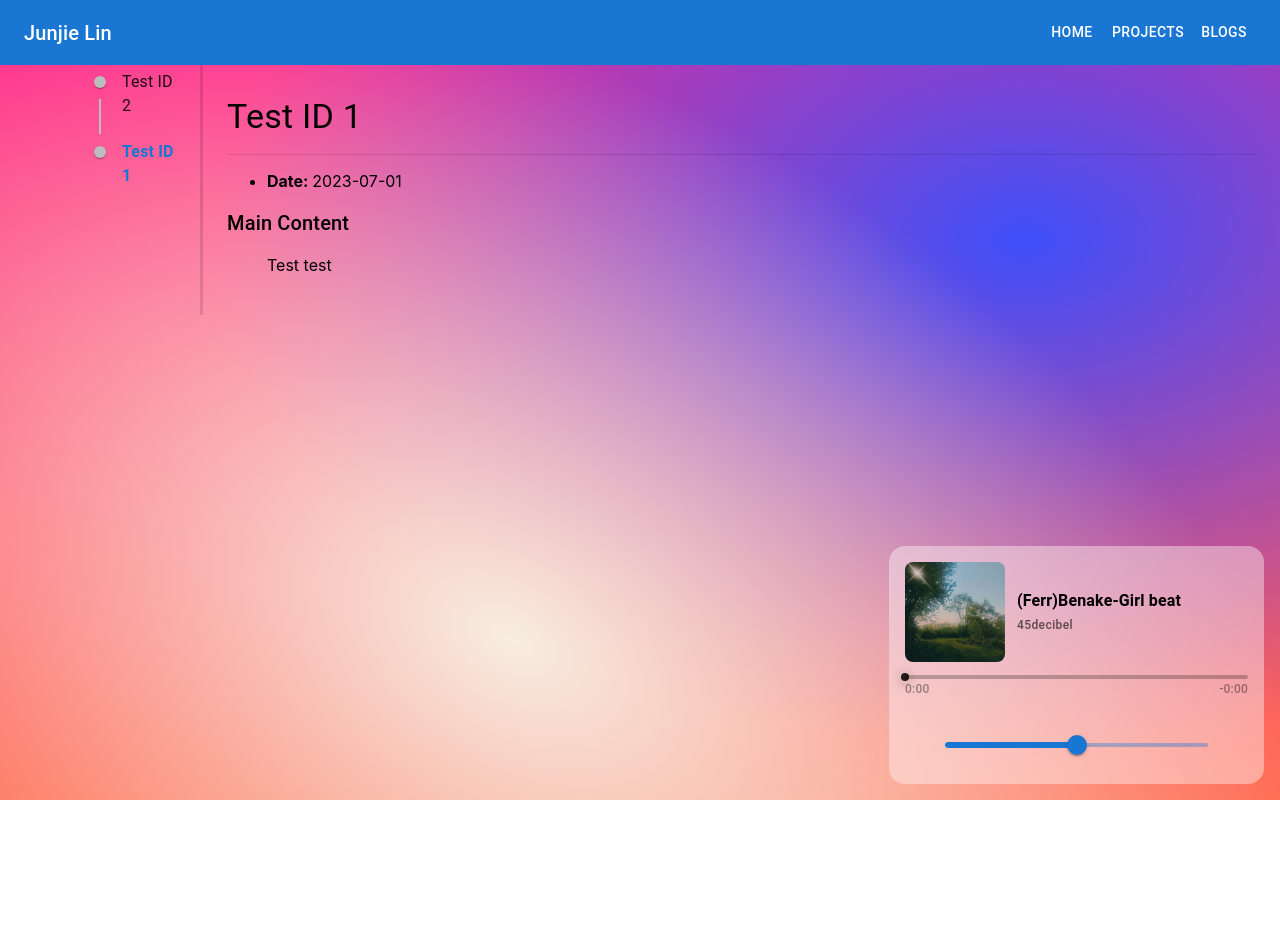
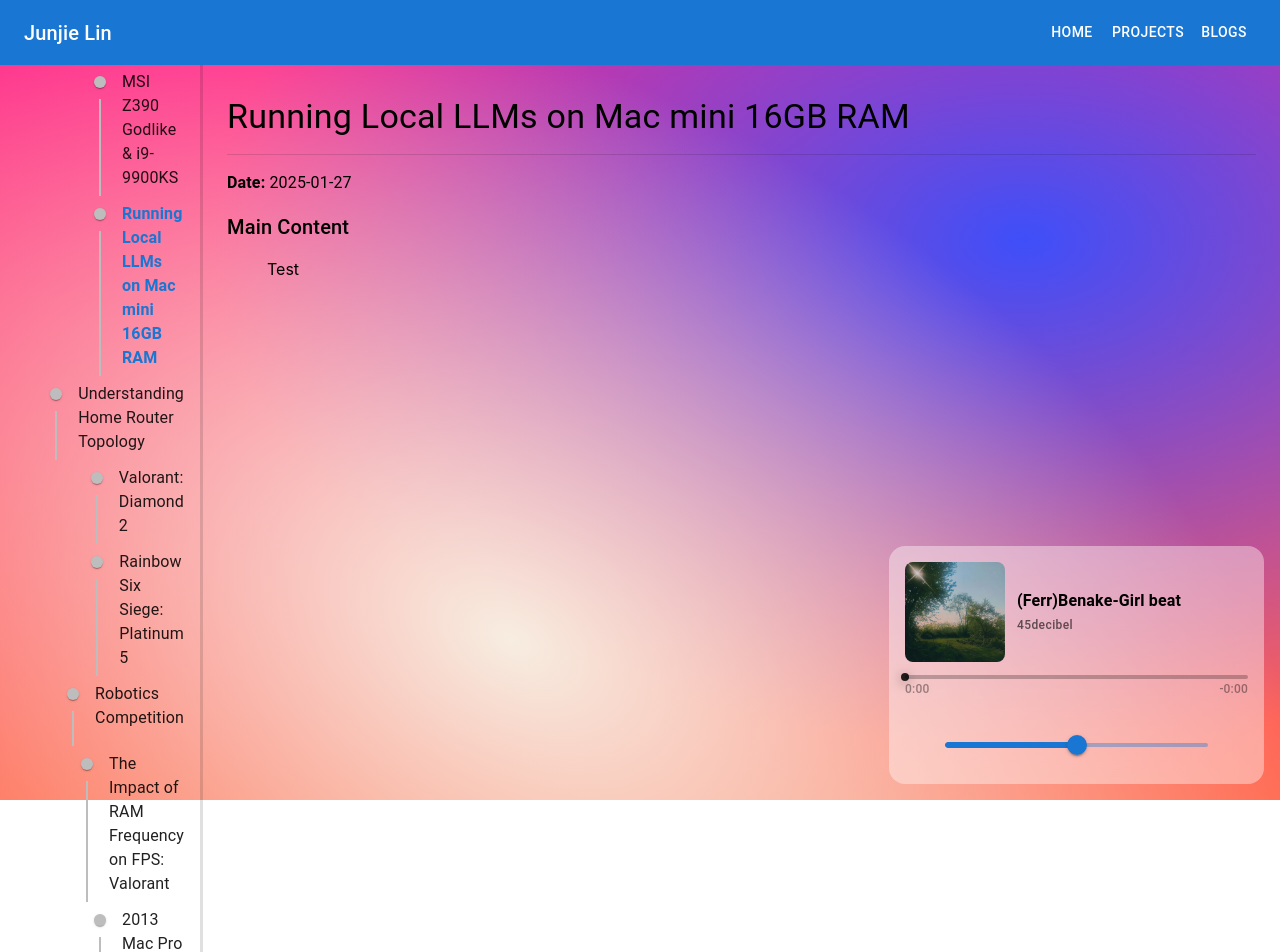
Before and after one commit to junzilla/junzilla.github.io, a React (Create React App) app: page /blogs in a window 1280 px wide. Shown: the top 952 px of the page. Before the commit the page ends 800 px from the top, so only its background shows below. Built offline with nearby package versions, Linux system fonts and the light colour scheme; some icons are missing.

Commit message:
Add status bar appearance

```diff
--- a/public/index.html
+++ b/public/index.html
@@ -1,14 +1,18 @@
 <!DOCTYPE html>
 <html lang="en">
+
 <head>
   <meta charset="utf-8" />
   <link rel="icon" href="%PUBLIC_URL%/favicon.ico" />
   <meta name="viewport" content="width=device-width, initial-scale=1" />
-    <meta name="theme-color" content="#000000" />
-    <meta
-      name="description"
-      content="Web site created using create-react-app"
-    />
+  <!--
+      These 3 meta below is to enable Apple Safari status bar appearance.
+  -->
+  <meta name="apple-mobile-web-app-capable" content="yes">
+  <meta name="apple-mobile-web-app-status-bar-style" content="black-translucent">
+  <meta name="theme-color" content="#1976d2">
+
+  <meta name="description" content="Web site created using create-react-app" />
   <link rel="apple-touch-icon" href="%PUBLIC_URL%/logo192.png" />
   <!--
       manifest.json provides metadata used when your web app is installed on a
@@ -24,10 +28,11 @@
       work correctly both with client-side routing and a non-root public URL.
       Learn how to configure a non-root public URL by running `npm run build`.
     -->
-    <title>React App</title>
+  <title>Junjie Lin</title>
 </head>
+
 <body>
-    <noscript>You need to enable JavaScript to run this app.</noscript>
+  <noscript>Please enable JavaScript.</noscript>
   <div id="root"></div>
   <!--
       This HTML file is a template.
@@ -40,4 +45,5 @@
       To create a production bundle, use `npm run build` or `yarn build`.
     -->
 </body>
+
 </html>
--- a/src/components/BlogDetail.js
+++ b/src/components/BlogDetail.js
@@ -8,12 +8,8 @@ const BlogDetail = ({ blog }) => {
   return (
     <div>
       <Typography variant="h4">{blog.title}</Typography>
-
       <Divider sx={{ marginY: 2 }} />
-      <ul>
-          <li><strong>Date: </strong>{blog.date}</li>
-      </ul>
-
+      <Typography><strong>Date: </strong>{blog.date}</Typography>
       <React.Fragment>
         <Typography variant="h6" sx={{ marginTop: 2 }}>Main Content</Typography>
         <ul>
--- a/src/data/blogs.json
+++ b/src/data/blogs.json
@@ -1,8 +1,18 @@
 [
   {
     "id": 1,
-    "title": "Test ID 1",
-    "date": "2023-07-01",
+    "title": "Running Local LLMs on Mac mini 16GB RAM",
+    "date": "2025-01-27",
+    "text": "Test",
+    "media": {
+      "images": [],
+      "videos": []
+    }
+  },
+  {
+    "id": 2,
+    "title": "Understanding Home Router Topology",
+    "date": "2025-01-18",
     "text": "Test test",
     "media": {
       "images": [],
@@ -10,10 +20,70 @@
     }
   },
   {
-    "id": 2,
-    "title": "Test ID 2",
-    "date": "2025-07-2",
+    "id": 3,
+    "title": "The Impact of RAM Frequency on FPS: Valorant",
+    "date": "2024-03-30",
     "text": "Test test test",
+    "media": {
+      "images": [],
+      "videos": []
+    }
+  },
+  {
+    "id": 4,
+    "title": "2013 Mac Pro",
+    "date": "2023-10-26",
+    "text": "Test test test test",
+    "media": {
+      "images": [],
+      "videos": []
+    }
+  },
+  {
+    "id": 5,
+    "title": "Travel",
+    "date": "2022-06-07",
+    "text": "Test test test test test",
+    "media": {
+      "images": [],
+      "videos": []
+    }
+  },
+  {
+    "id": 6,
+    "title": "Robotics Competition",
+    "date": "2024-06-18",
+    "text": "Test test test test test test",
+    "media": {
+      "images": [],
+      "videos": []
+    }
+  },
+  {
+    "id": 7,
+    "title": "Valorant: Diamond 2",
+    "date": "2024-12-14",
+    "text": "Test test test test test test test",
+    "media": {
+      "images": [],
+      "videos": []
+    }
+  },
+  {
+    "id": 8,
+    "title": "Rainbow Six Siege: Platinum 5",
+    "date": "2024-12-14",
+    "text": "Test test test test test test test test",
+    "media": {
+      "images": [],
+      "videos": []
+    }
+  },
+    {
+    "id": 9,
+    "title": "MSI Z390 Godlike & i9-9900KS",
+    "date": "2025-06-01",
+    "text": "Test test test test test test test test test",
     "media": {
       "images": [],
       "videos": []
--- a/src/data/projects.json
+++ b/src/data/projects.json
@@ -33,7 +33,7 @@
   {
     "id": "2",
     "title": "Snake",
-    "description": "An 8-digit 7-segment LED display animates the classic game 'Snake'. Develop structural and dataflow models of logic circuits in a Hardware Description Language",
+    "description": "An 8-digit 7-segment LED display animates the classic game 'Snake'. Develop structural and dataflow models of logic circuits in a Hardware Description Language.",
     "link": null,
     "tools": {
       "hardware": [
@@ -56,7 +56,7 @@
   {
     "id": "3",
     "title": "Auto Watering",
-    "description": "Automatic Control Watering System Based on Humidity Sensor",
+    "description": "Automatic Control Watering System Based on Humidity Sensor.",
     "link": null,
     "tools": {
       "hardware": [
@@ -125,7 +125,7 @@
         "Express",
         "React",
         "Node",
-        "so called MERN"
+        "so called MERN stack."
       ]
     },
     "media": {
@@ -211,7 +211,7 @@
   {
     "id": "9",
     "title": "Personal Website",
-    "description": "",
+    "description": "My digital home — built with React and MUI library — where I present my projects, share my blogs, and experiment with frontend design.",
     "link": "https://junzilla.github.io",
     "tools": {
       "hardware": [
@@ -228,7 +228,9 @@
       "videos": []
     },
     "challenges": [
-      "I want to have a thorough understanding of the MUI library and enhance my proficiency and ability to break down components, so as to facilitate future maintenance."
+      "Reusable components: facilitate future maintenance.",
+      "Static JSON file used as data source: If I want to add a project or a blog, I just need to modify the keys and values in the JSON file. The components will ”map“ these data.",
+      "Music player on the BlogPage: learning offical documention about design."
     ]
   }
 ]
```
Lines whose indentation alone changed are shown as unchanged.
